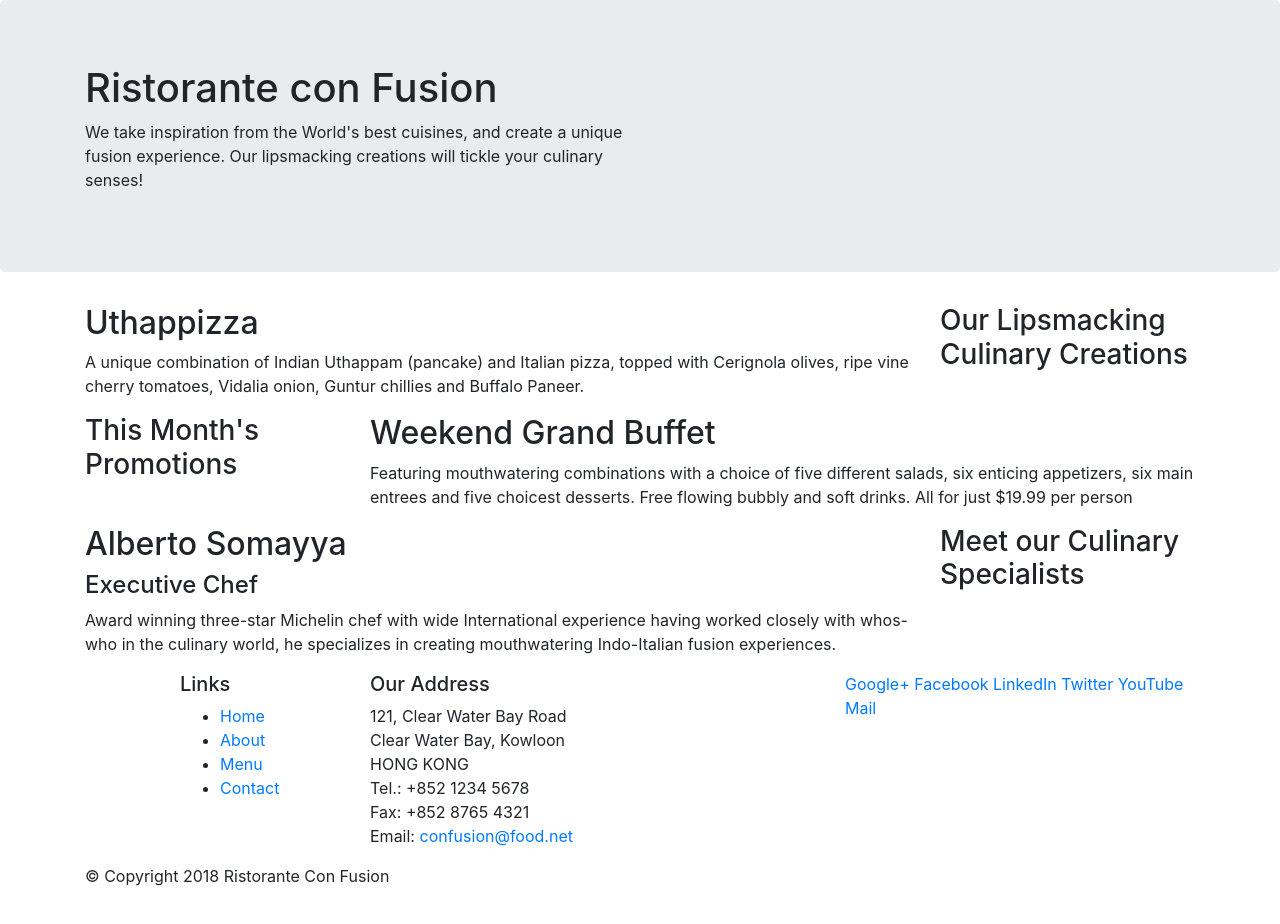
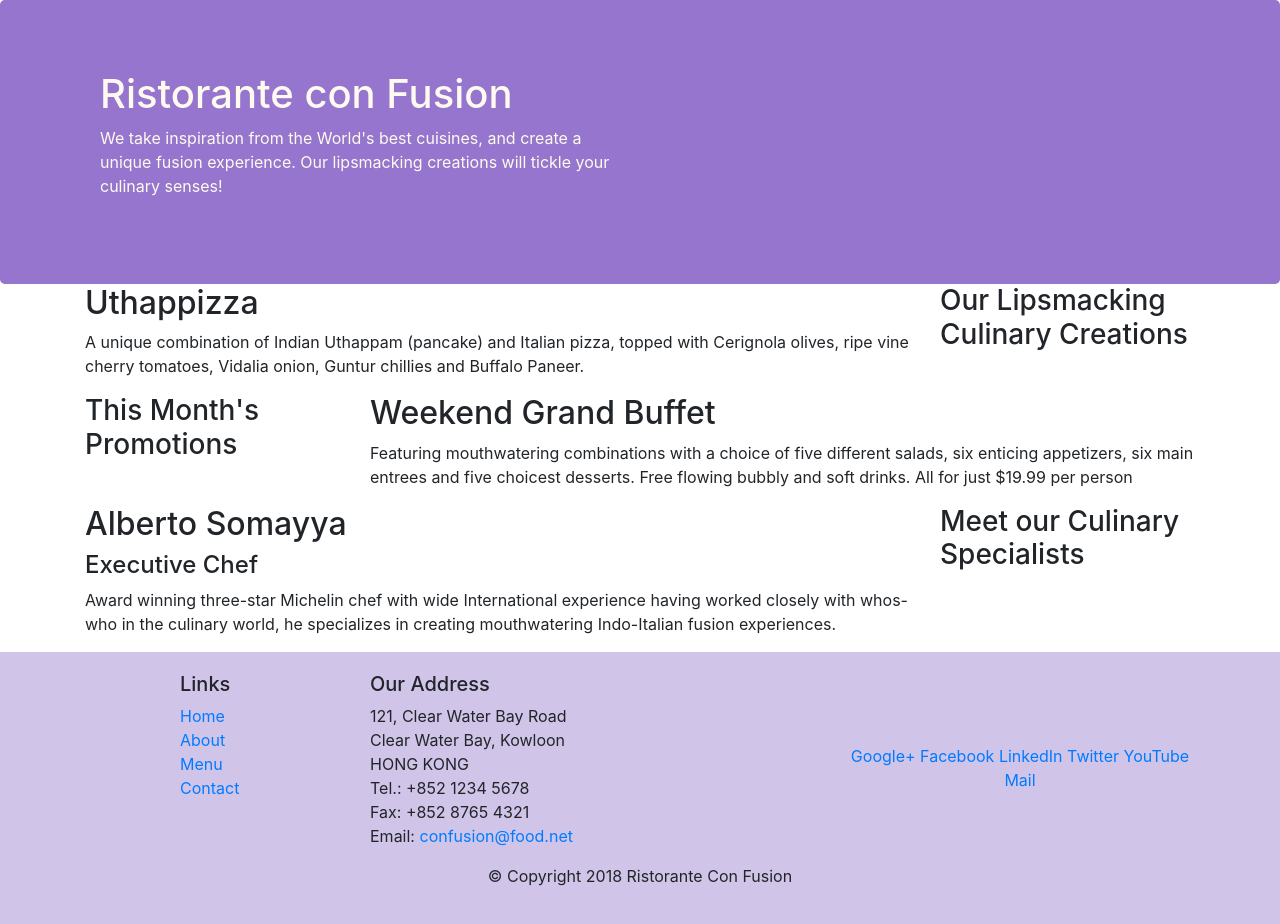
Before and after one commit to ranapriyanka1604/Bootstrap4, a website: page index.html in a window 1280 px wide. Drawn offline with nearby package versions, Linux system fonts and the light colour scheme.

Commit message:
Bootstrap grid system part-2

```diff
--- /dev/null
+++ b/css/styles.css
@@ -0,0 +1,26 @@
+.row-header{
+    margin: 0px auto;
+    padding: 0px auto;
+}
+.row-content{
+    margin: 0px auto;
+    padding: 50px 0px 50px 0px;
+    border-bottom: 1px ridge;
+    min-height: 400px;
+}
+.footer{
+    background-color: #D1C4E9;
+    margin:0px auto;
+    padding: 20px 0px 20px 0px;
+}
+.jumbotron{
+    padding: 70px 30px 70px 30px;
+    margin: 0px auto;
+    background: #9575CD;
+    color: floralwhite;
+}
+.address{
+    font-size: 80%;
+    margin: 0px;
+    color: #0f0f0f;
+}
--- a/index.html
+++ b/index.html
@@ -8,6 +8,7 @@
 
     <!-- Bootstrap CSS -->
     <link rel="stylesheet" href="node_modules/bootstrap/dist/css/bootstrap.min.css">
+    <link rel="stylesheet" href="css/styles.css">
     <title>Ristorante Con Fusion</title>
 </head>
 
@@ -15,7 +16,7 @@
 
     <header class="jumbotron">
         <div class="container">
-            <div class="row">
+            <div class="row row-header">
                 <div class="col-12 col-sm-6">
                     <h1>Ristorante con Fusion</h1>
                     <p>We take inspiration from the World's best cuisines, and create a unique fusion experience. Our lipsmacking creations will tickle your culinary senses!</p>
@@ -27,7 +28,7 @@
     </header>
 
     <div class="container">
-        <div class="row">
+        <div class="row row content align-item-center">
             <div class="col-12 col-sm-4 order-sm-last col-md-3">
                 <h3>Our Lipsmacking Culinary Creations</h3>
             </div>
@@ -38,7 +39,7 @@
         </div>
 
 
-        <div class="row">
+        <div class="row row content align-item-center">
             <div class="col-12 col-sm-4 col-md-3">
                 <h3>This Month's Promotions</h3>
             </div>
@@ -48,7 +49,7 @@
             </div>
         </div>
 
-        <div class="row">
+        <div class="row row content align-item-center">
             <div class="col-12 col-sm-4 order-sm-last col-md-3">
                 <h3>Meet our Culinary Specialists</h3>
             </div>
@@ -60,12 +61,12 @@
         </div>
     </div>
 
-    <footer>
+    <footer class="footer">
         <div class="container">
             <div class="row">
                 <div class="col-4 offset-1 col-sm-2">
                     <h5>Links</h5>
-                    <ul>
+                    <ul class="list-unstyled">
                         <li><a href="#">Home</a></li>
                         <li><a href="#">About</a></li>
                         <li><a href="#">Menu</a></li>
@@ -83,8 +84,8 @@
 		              Email: <a href="mailto:confusion@food.net">confusion@food.net</a>
 		           </address>
                 </div>
-                <div class="col-12 col-sm-4">
-                    <div>
+                <div class="col-12 col-sm-4 align-self-center">
+                    <div class="text-center">
                         <a href="http://google.com/+">Google+</a>
                         <a href="http://www.facebook.com/profile.php?id=">Facebook</a>
                         <a href="http://www.linkedin.com/in/">LinkedIn</a>
@@ -94,7 +95,7 @@
                     </div>
                 </div>
            </div>
-           <div class="row">
+           <div class="row justify-content-center">
                 <div class="col-auto">
                     <p>© Copyright 2018 Ristorante Con Fusion</p>
                 </div>
```
